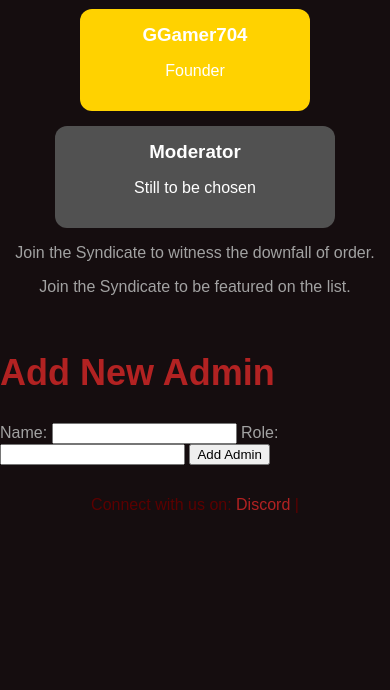
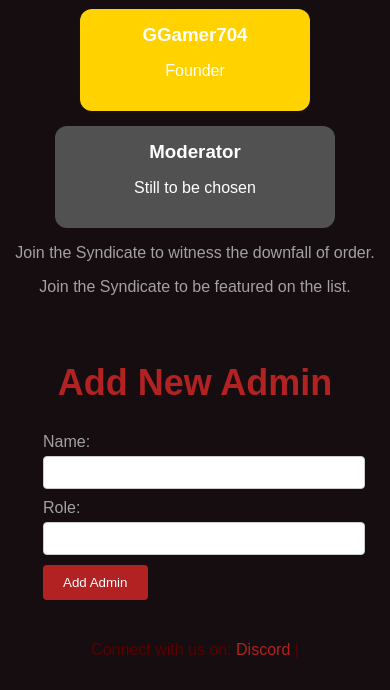
Before and after one commit to GGamer704/TheGameClan, a plain HTML site: page TheMainPhage.html in a window 390 px wide. Shown: the part 721-1411 px from the top of the page. Before the commit the page ends 1266 px from the top, so only its background shows below. Drawn offline with Linux system fonts and the light colour scheme; a script that the page names is missing; a web font is replaced by a local one.

Commit message:
Update style.css
Update

```diff
--- a/style.css
+++ b/style.css
@@ -27,8 +27,10 @@ body {
     font-weight: bold;
 }
 
-.NavBar a:hover {
+.NavBar a:hover,
+.NavBar a:focus {
     color: #b22222;
+    outline: none;
 }
 
 .Top {
@@ -104,8 +106,46 @@ img {
     text-decoration: none;
 }
 
-.Footer a:hover {
+.Footer a:hover,
+.Footer a:focus {
     text-decoration: underline;
+    outline: none;
+}
+
+.AdminForm {
+    padding: 20px;
+    text-align: center;
+}
+
+.AdminForm form {
+    display: inline-block;
+    text-align: left;
+}
+
+.AdminForm label {
+    display: block;
+    margin-bottom: 5px;
+}
+
+.AdminForm input {
+    width: 100%;
+    padding: 8px;
+    margin-bottom: 10px;
+    border: 1px solid #ccc;
+    border-radius: 4px;
+}
+
+.AdminForm button {
+    padding: 10px 20px;
+    background-color: #b22222;
+    color: #fff;
+    border: none;
+    border-radius: 4px;
+    cursor: pointer;
+}
+
+.AdminForm button:hover {
+    background-color: #a11d1d;
 }
 
 /* Responsive Design */
@@ -124,7 +164,7 @@ img {
         max-width: 250px;
     }
 
-    .Top, .Mid {
+    .Top, .Mid, .AdminForm {
         padding: 10px;
     }
 }
```
